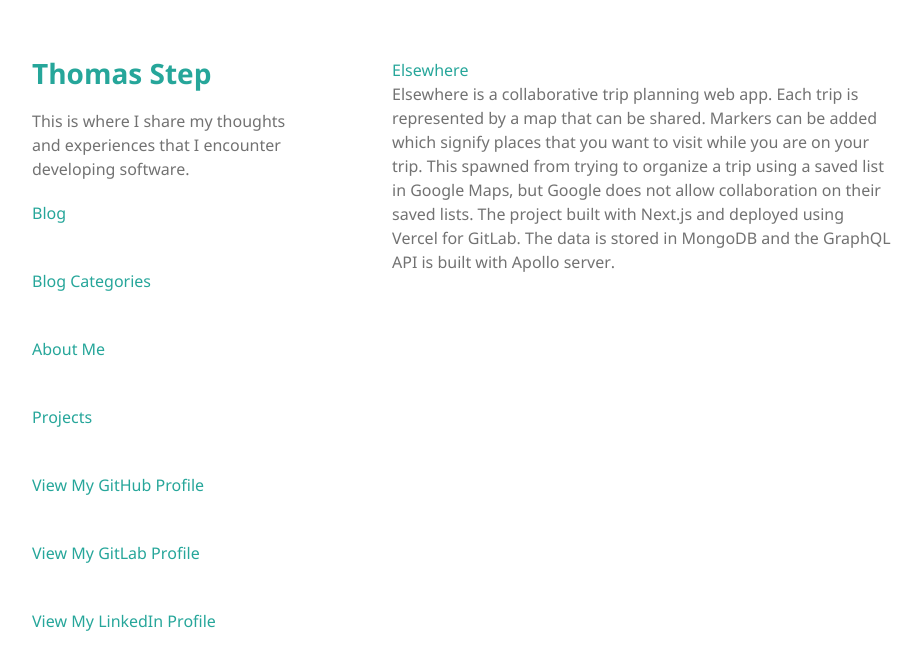
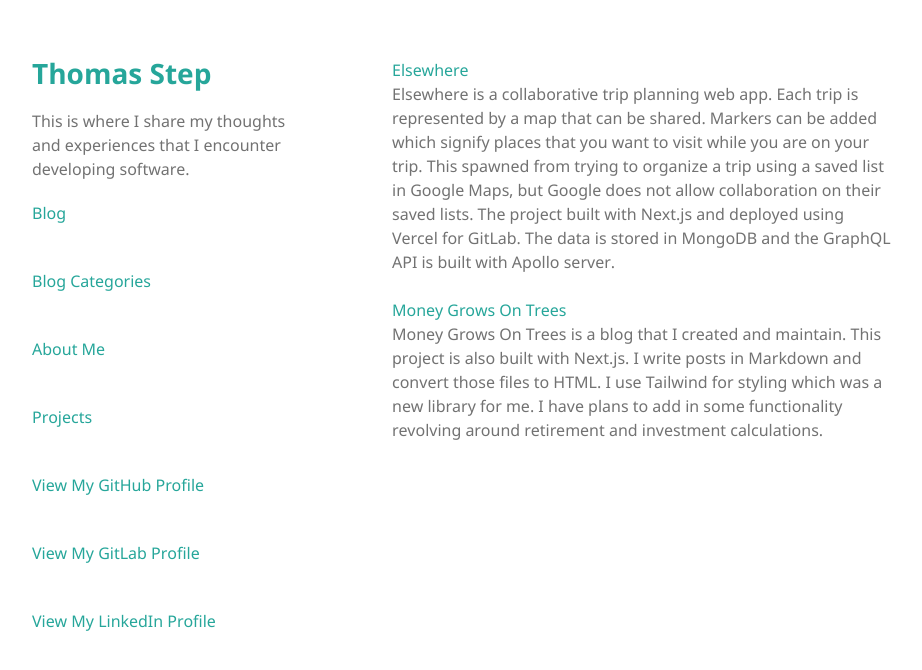
Before and after one commit to thomasstep/thomasstep.github.io, a Jekyll site: the page built from projects.md, in a window 1280 px wide. Shown: the top 670 px of the page, without its empty margins (178-1100 px from the left). Built offline with Jekyll 4.4.1, drawn with Linux system fonts in a browser that asks for light colours.

Commit message:
Updating elsewhere diary and projects page.

```diff
--- a/projects.md
+++ b/projects.md
@@ -1,10 +1,15 @@
 ---
 layout: default
-title: Projects | thomasstep.dev
+title: Projects And Services | thomasstep.dev
 ---
 
 <p>
   <a href="https://elsewhere.now.sh/">Elsewhere</a>
   <br>
   Elsewhere is a collaborative trip planning web app. Each trip is represented by a map that can be shared. Markers can be added which signify places that you want to visit while you are on your trip. This spawned from trying to organize a trip using a saved list in Google Maps, but Google does not allow collaboration on their saved lists. The project built with Next.js and deployed using Vercel for GitLab. The data is stored in MongoDB and the GraphQL API is built with Apollo server.
+  <br>
+  <br>
+  <a href="https://moneygrowsontrees.co/">Money Grows On Trees</a>
+  <br>
+  Money Grows On Trees is a blog that I created and maintain. This project is also built with Next.js. I write posts in Markdown and convert those files to HTML. I use Tailwind for styling which was a new library for me. I have plans to add in some functionality revolving around retirement and investment calculations.
 </p>
```
Also changed, not shown: _drafts/elsewhere-diary.md (+4 -0 lines).
